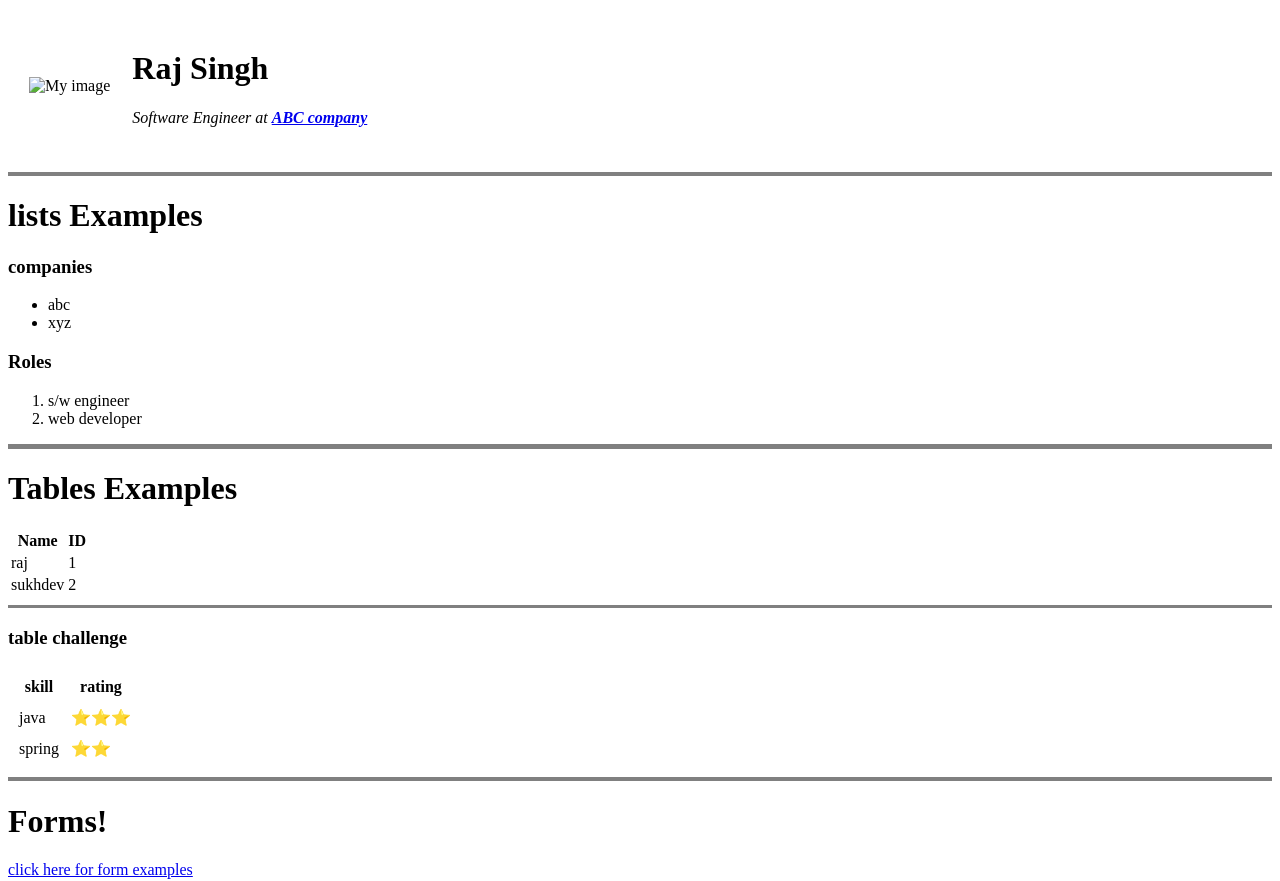
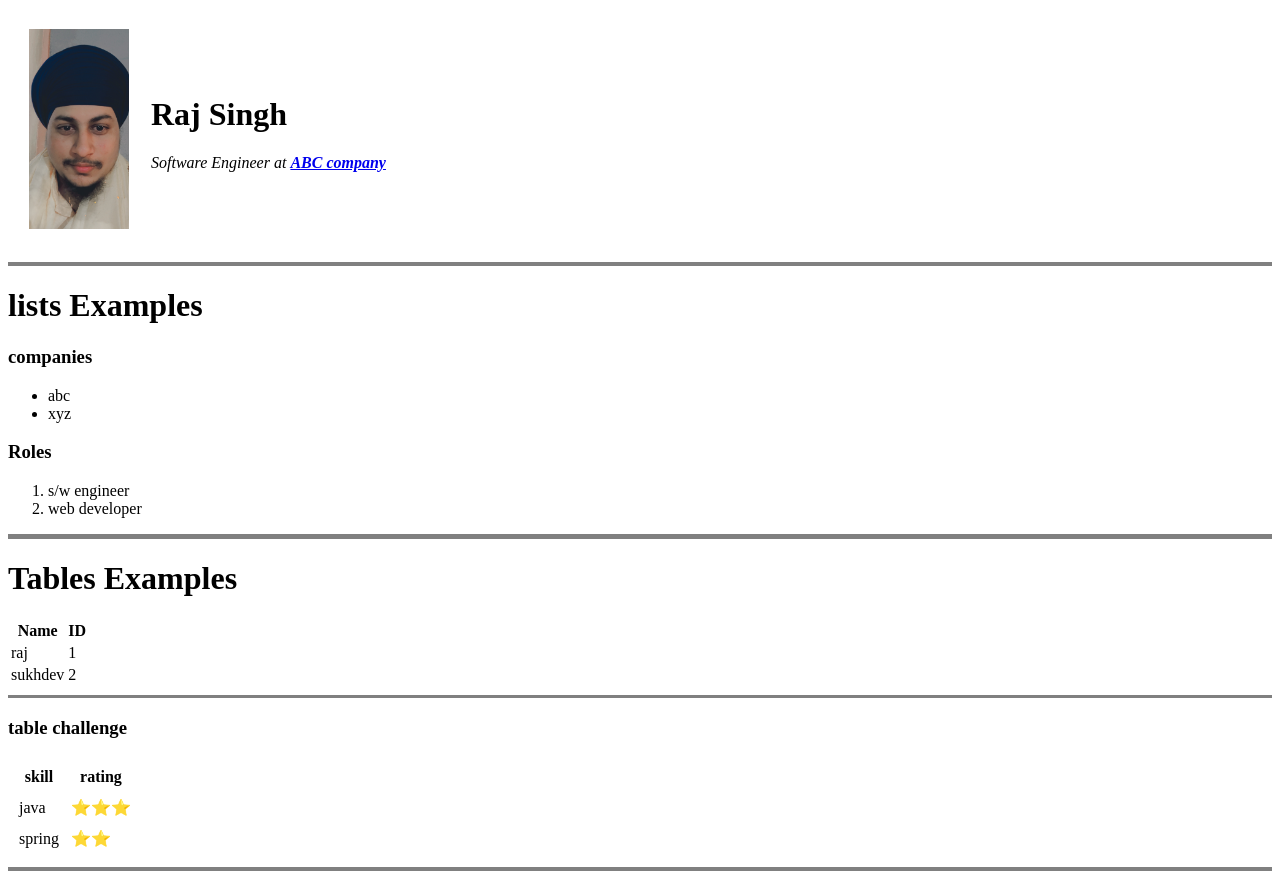
Before and after one commit to 13Raj13/web-Development-demo, a plain HTML site: page index.html in a window 1280 px wide. Shown: the top 881 px of the page. Drawn offline with Linux system fonts and the light colour scheme.

Commit message:
change image source to fetch image

```diff
--- a/index.html
+++ b/index.html
@@ -11,7 +11,7 @@
 <body>
     <table cellspacing="20">
         <tr>
-            <td><img src="./images/Raj.jpg" alt="My image" height="200px" width="100px"></td>
+            <td><img src="Raj.jpg" alt="My image" height="200px" width="100px"></td>
             <td>
                 <h1>Raj Singh</h1>
                 <p><em>Software Engineer at <strong><a href="#">ABC company</a></strong></em></p>
```
